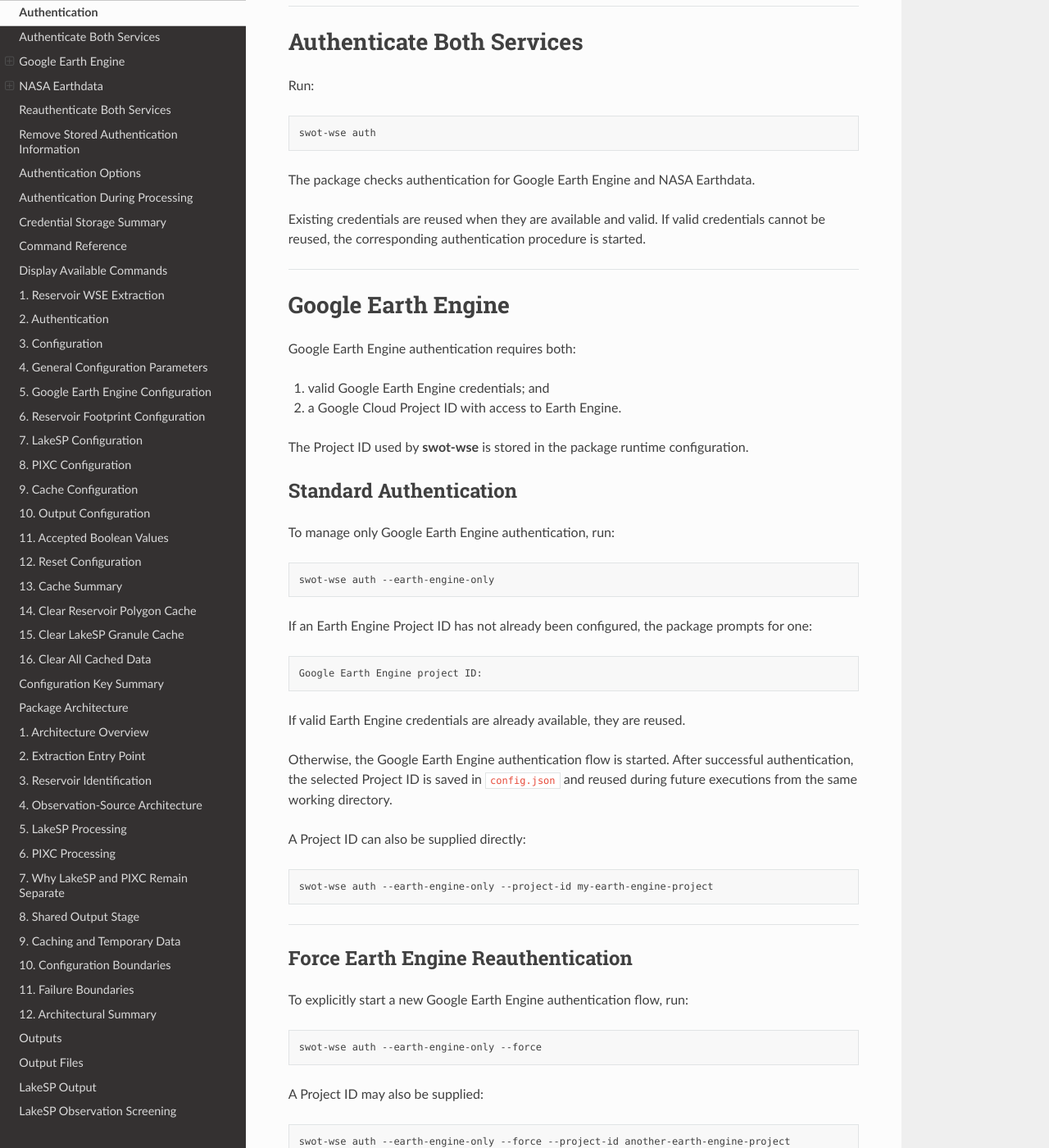
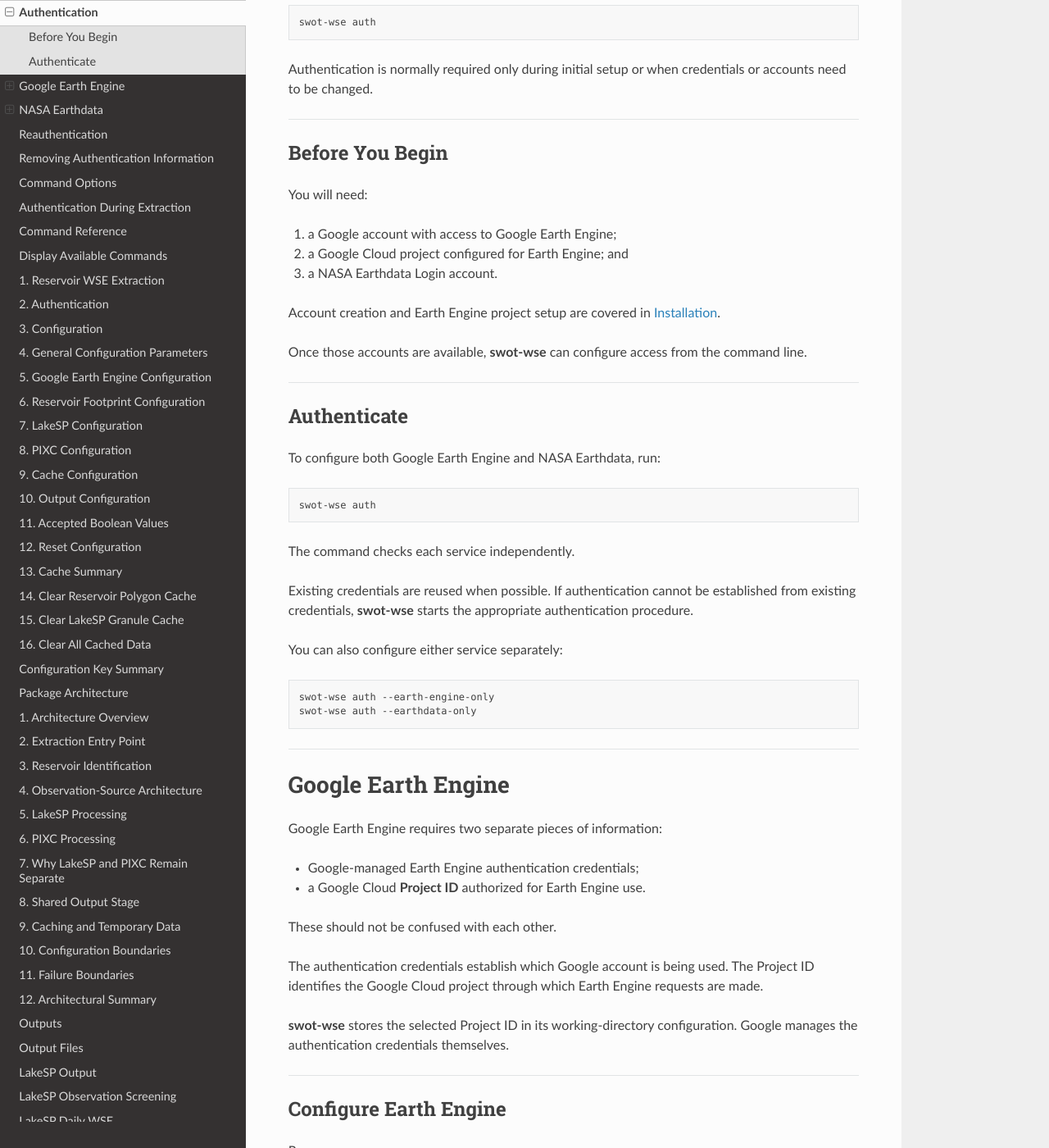
Before and after one commit to Celestialglitch/swot-reservoir-wse, a Sphinx documentation site: the page built from docs/authentication.md, in a window 1280 px wide and 1400 px high, scrolled down 346 px. Shown: the whole window at 82% size. Built offline with Sphinx 7.4.7 and the Read the Docs theme 3.1.0, drawn with Linux system fonts in a browser that asks for light colours; some of the changed text lies outside the part shown.

Commit message:
Revise authentication instructions for clarity
Updated authentication documentation for swot-wse, clarifying service access and configuration steps for Google Earth Engine and NASA Earthdata.

````diff
--- a/docs/authentication.md
+++ b/docs/authentication.md
@@ -1,161 +1,202 @@
 # Authentication
 
-**swot-wse** uses two external services that require authentication:
+**swot-wse** accesses two external services during processing:
 
-- **Google Earth Engine** for reservoir footprint generation using the JRC Global Surface Water dataset.
-- **NASA Earthdata** for discovering and accessing SWOT observation products.
+- **Google Earth Engine (GEE)** — used to derive reservoir footprints from the JRC Global Surface Water dataset.
+- **NASA Earthdata** — used to discover and retrieve SWOT observation products.
 
-Authentication for both services is managed through the `swot-wse auth` command.
-
----
-
-# Authenticate Both Services
-
-Run:
+Authentication for both services is configured through:
 
 ```bash
 swot-wse auth
 ```
 
-The package checks authentication for Google Earth Engine and NASA Earthdata.
+Authentication is normally required only during initial setup or when credentials or accounts need to be changed.
 
-Existing credentials are reused when they are available and valid. If valid credentials cannot be reused, the corresponding authentication procedure is started.
+---
+
+## Before You Begin
+
+You will need:
+
+1. a Google account with access to Google Earth Engine;
+2. a Google Cloud project configured for Earth Engine; and
+3. a NASA Earthdata Login account.
+
+Account creation and Earth Engine project setup are covered in [Installation](installation.md).
+
+Once those accounts are available, **swot-wse** can configure access from the command line.
+
+---
+
+## Authenticate
+
+To configure both Google Earth Engine and NASA Earthdata, run:
+
+```bash
+swot-wse auth
+```
+
+The command checks each service independently.
+
+Existing credentials are reused when possible. If authentication cannot be established from existing credentials, **swot-wse** starts the appropriate authentication procedure.
+
+You can also configure either service separately:
+
+```bash
+swot-wse auth --earth-engine-only
+swot-wse auth --earthdata-only
+```
 
 ---
 
 # Google Earth Engine
 
-Google Earth Engine authentication requires both:
+Google Earth Engine requires two separate pieces of information:
 
-1. valid Google Earth Engine credentials; and
-2. a Google Cloud Project ID with access to Earth Engine.
+- Google-managed Earth Engine authentication credentials;
+- a Google Cloud **Project ID** authorized for Earth Engine use.
 
-The Project ID used by **swot-wse** is stored in the package runtime configuration.
+These should not be confused with each other.
 
-## Standard Authentication
+The authentication credentials establish which Google account is being used. The Project ID identifies the Google Cloud project through which Earth Engine requests are made.
 
-To manage only Google Earth Engine authentication, run:
+**swot-wse** stores the selected Project ID in its working-directory configuration. Google manages the authentication credentials themselves.
+
+---
+
+## Configure Earth Engine
+
+Run:
 
 ```bash
 swot-wse auth --earth-engine-only
 ```
 
-If an Earth Engine Project ID has not already been configured, the package prompts for one:
+If no Earth Engine Project ID is configured, you will be prompted for one:
 
 ```text
 Google Earth Engine project ID:
 ```
 
-If valid Earth Engine credentials are already available, they are reused.
+Enter the **Project ID**, not the project name or project number.
 
-Otherwise, the Google Earth Engine authentication flow is started. After successful authentication, the selected Project ID is saved in `config.json` and reused during future executions from the same working directory.
-
-A Project ID can also be supplied directly:
+You can provide it directly instead:
 
 ```bash
-swot-wse auth --earth-engine-only --project-id my-earth-engine-project
+swot-wse auth --earth-engine-only --project-id my-project-id
 ```
+
+The package first attempts to initialize Earth Engine using the available Google credentials. If authentication is required, the standard Earth Engine authentication flow is started.
+
+After successful initialization, the Project ID is saved in the active `config.json` and reused for subsequent runs from that working directory.
 
 ---
 
-## Force Earth Engine Reauthentication
+## Change Account or Project
 
-To explicitly start a new Google Earth Engine authentication flow, run:
+To explicitly run the Earth Engine authentication flow again:
 
 ```bash
 swot-wse auth --earth-engine-only --force
 ```
 
-A Project ID may also be supplied:
+This is useful when changing the Google account used for Earth Engine.
+
+A different project can be selected at the same time:
 
 ```bash
-swot-wse auth --earth-engine-only --force --project-id another-earth-engine-project
+swot-wse auth --earth-engine-only --force --project-id another-project-id
 ```
 
-This can be used when changing the authenticated Google account or switching to another Earth Engine project.
-
-After successful initialization, the selected Project ID is stored in the active `config.json`.
+The successfully initialized Project ID becomes the Earth Engine project stored in the active configuration.
 
 ---
 
-## Remove the Stored Earth Engine Project
+## Remove the Configured Project
 
-Run:
+To remove the Earth Engine Project ID stored by **swot-wse**:
 
 ```bash
 swot-wse auth --earth-engine-only --remove
 ```
 
-This sets the Earth Engine Project ID stored by **swot-wse** to `null`.
+This clears the Project ID from the active `config.json`.
 
-The command does **not** delete Google-managed OAuth credentials. Those credentials are managed by the Google Earth Engine authentication system rather than by **swot-wse**.
+It does **not** delete Google-managed OAuth credentials.
 
-Consequently, running the authentication command again may still reuse existing Google credentials if they remain valid.
+As a result, authenticating again may still reuse the previously authenticated Google account. The `--remove` operation only removes authentication information that **swot-wse** manages itself.
 
 ---
 
 # NASA Earthdata
 
-NASA Earthdata credentials are stored in the standard user-level netrc credential file.
+Access to SWOT products requires a NASA Earthdata Login account.
 
-**swot-wse** uses the Earthdata Login machine entry:
+**swot-wse** uses the standard netrc mechanism supported by Earthdata tooling and stores credentials under the machine entry:
 
 ```text
 urs.earthdata.nasa.gov
 ```
 
-## Standard Authentication
+---
 
-To manage only NASA Earthdata authentication, run:
+## Configure Earthdata
+
+Run:
 
 ```bash
 swot-wse auth --earthdata-only
 ```
 
-If stored Earthdata credentials are found, the package first attempts to validate and reuse them.
+If an Earthdata entry already exists, **swot-wse** attempts to validate and reuse it.
 
-If valid credentials are unavailable, the package prompts for an Earthdata Login username and password:
+Otherwise, you will be prompted for your Earthdata Login credentials:
 
 ```text
 Earthdata Login username:
 Earthdata password:
 ```
 
-The password is entered through a non-echoing password prompt and is not displayed in the terminal.
+Password input is hidden while typing.
 
-The supplied credentials are validated before being written to the netrc file.
-
-After storage, the package verifies that the saved credentials can be reused successfully.
+Credentials are validated before they are stored. After writing the netrc entry, **swot-wse** verifies that the stored credentials can be used successfully.
 
 ---
 
-## Earthdata Credential Location
+## Credential File
 
-On Windows, the credentials are stored in:
+Earthdata credentials are stored in the user's standard netrc file.
+
+### Windows
 
 ```text
 %USERPROFILE%\_netrc
 ```
 
-On Linux and macOS, they are stored in:
+### Linux and macOS
 
 ```text
 ~/.netrc
 ```
 
-On POSIX systems, **swot-wse** restricts the credential file permissions to:
+On POSIX systems, **swot-wse** sets the credential file permissions to:
 
 ```text
 0600
 ```
 
-This limits access to the current user.
+so that the file is readable and writable only by its owner.
+
+> **Security note**
+>
+> Netrc stores credentials as plain text. Do not use persistent netrc credentials on a shared or untrusted machine.
 
 ---
 
-## Force Earthdata Reauthentication
+## Replace Earthdata Credentials
 
-To remove the existing Earthdata entry and authenticate again, run:
+To discard the existing Earthdata entry and authenticate again:
 
 ```bash
 swot-wse auth --earthdata-only --force
@@ -163,112 +204,139 @@
 
 The existing `urs.earthdata.nasa.gov` entry is removed before new credentials are requested.
 
-The new credentials are validated and, if authentication succeeds, stored in the user's netrc file.
+The replacement credentials are validated before being written to the netrc file.
 
-This is useful when changing Earthdata accounts or replacing credentials that are no longer valid.
+Use this when changing Earthdata accounts or replacing invalid credentials.
 
 ---
 
 ## Remove Earthdata Credentials
 
-Run:
+To remove the Earthdata credentials stored by **swot-wse**:
 
 ```bash
 swot-wse auth --earthdata-only --remove
 ```
 
-This removes the `urs.earthdata.nasa.gov` credential entry from the user's netrc file.
+Only the entry for:
 
-Other machine entries in the same file are preserved.
+```text
+urs.earthdata.nasa.gov
+```
 
-If no Earthdata credentials are present, the package reports that no stored credentials were found.
-
-> **Security**
->
-> Netrc files contain credentials in plain text. Do not use persistent Earthdata credential storage on shared or untrusted systems.
+is removed. Other machine entries in the same netrc file are preserved.
 
 ---
 
-# Reauthenticate Both Services
+# Reauthentication
 
-To force reauthentication for both services, run:
+To force authentication for both services:
 
 ```bash
 swot-wse auth --force
 ```
 
-For Google Earth Engine, this explicitly starts a new Earth Engine authentication flow.
+For Earth Engine, this starts a new Earth Engine authentication flow.
 
-For NASA Earthdata, the existing Earthdata netrc entry is removed and the package requests new credentials.
+For Earthdata, the existing Earthdata netrc entry is removed and replacement credentials are requested.
 
-If an Earth Engine Project ID is already stored in `config.json`, it is reused unless another Project ID is supplied.
-
-A different Earth Engine Project ID can therefore be selected while reauthenticating both services:
+If an Earth Engine Project ID is already configured, it continues to be used unless another one is supplied:
 
 ```bash
-swot-wse auth --force --project-id another-earth-engine-project
+swot-wse auth --force --project-id another-project-id
 ```
 
 ---
 
-# Remove Stored Authentication Information
+# Removing Authentication Information
 
-To remove authentication information managed directly by **swot-wse** for both services, run:
+To remove authentication information managed directly by **swot-wse**:
 
 ```bash
 swot-wse auth --remove
 ```
 
-This performs two operations:
+This:
 
-- sets the Google Earth Engine Project ID in `config.json` to `null`;
-- removes the `urs.earthdata.nasa.gov` credentials from the user's netrc file.
+- removes the Earth Engine Project ID from the active `config.json`;
+- removes the `urs.earthdata.nasa.gov` entry from the user's netrc file.
 
-Google Earth Engine OAuth credentials managed by Google's authentication system are **not** deleted.
+It does **not** remove Google-managed Earth Engine OAuth credentials.
+
+This distinction is important because the three pieces of authentication state are stored and managed differently:
+
+| Information | Stored in | Removed by `swot-wse auth --remove` |
+| --- | --- | --- |
+| Earth Engine Project ID | Working-directory `config.json` | Yes |
+| Earth Engine authentication credentials | Google/Earth Engine authentication system | No |
+| Earthdata username and password | User netrc file | Yes |
+
+The Earth Engine Project ID is configuration rather than a secret. The runtime `config.json` should nevertheless remain local to the working directory and should not be committed to the repository.
 
 ---
 
-# Authentication Options
+# Command Options
 
-| Option | Description |
+The `auth` command supports:
+
+| Option | Purpose |
 | --- | --- |
-| `--project-id <project-id>` | Supplies the Google Earth Engine Project ID directly. |
-| `--force` | Forces reauthentication instead of reusing existing credentials. |
-| `--remove` | Removes authentication information managed directly by **swot-wse**. |
-| `--earth-engine-only` | Applies the requested authentication operation only to Google Earth Engine. |
-| `--earthdata-only` | Applies the requested authentication operation only to NASA Earthdata. |
+| `--project-id <project-id>` | Specify the Google Cloud Project ID used for Earth Engine |
+| `--force` | Authenticate again instead of reusing the current authentication state |
+| `--remove` | Remove authentication information managed by **swot-wse** |
+| `--earth-engine-only` | Apply the operation only to Google Earth Engine |
+| `--earthdata-only` | Apply the operation only to NASA Earthdata |
 
-`--force` and `--remove` are mutually exclusive.
+Some combinations are intentionally invalid:
 
-`--earth-engine-only` and `--earthdata-only` are also mutually exclusive.
+```text
+--force              + --remove
+--earth-engine-only  + --earthdata-only
+--earthdata-only     + --project-id
+```
 
-`--project-id` cannot be used together with `--earthdata-only`.
+For the complete CLI syntax, see the [Command Reference](command_reference.md).
 
 ---
 
-# Authentication During Processing
+# Authentication During Extraction
 
-Authentication setup and normal data processing are intentionally separated.
+The `auth` command is responsible for interactive authentication. Extraction is not.
 
-During reservoir processing:
+When:
 
-- Google Earth Engine initialization uses the Project ID stored in the active configuration and existing Earth Engine credentials.
-- NASA Earthdata initialization attempts to authenticate using the Earthdata credentials stored in the user's netrc file.
+```bash
+swot-wse extract ...
+```
 
-If the required authentication is unavailable or invalid, processing stops with an error directing the user to run the appropriate `swot-wse auth` command.
+is executed, the package attempts to initialize the external service required by the selected processing path using the authentication state already available on the system.
 
-This avoids unexpectedly starting an interactive authentication flow in the middle of an extraction run.
+For Google Earth Engine, this means using:
 
----
+```text
+stored Project ID
+        +
+existing Earth Engine credentials
+```
 
-# Credential Storage Summary
+For NASA Earthdata, this means using:
 
-| Information | Storage Location | Managed by `swot-wse auth --remove` |
-| --- | --- | --- |
-| Earth Engine Project ID | Working-directory `config.json` | Yes |
-| Earth Engine OAuth credentials | Google/Earth Engine authentication system | No |
-| Earthdata username and password | User netrc file | Yes |
+```text
+stored netrc credentials
+```
 
-The Earth Engine Project ID is configuration information rather than a password or authentication token. Nevertheless, `config.json` is runtime-specific and should not be committed to the repository.
+If authentication cannot be established, extraction stops and reports the authentication problem rather than launching an interactive login procedure in the middle of processing.
 
-For the complete command-line interface, see the [Command Reference](command_reference.md).
+The user can then repair the relevant authentication state explicitly:
+
+```bash
+swot-wse auth --earth-engine-only
+```
+
+or:
+
+```bash
+swot-wse auth --earthdata-only
+```
+
+This separation keeps extraction commands predictable and makes **swot-wse** suitable for scripts and other non-interactive workflows.
````
